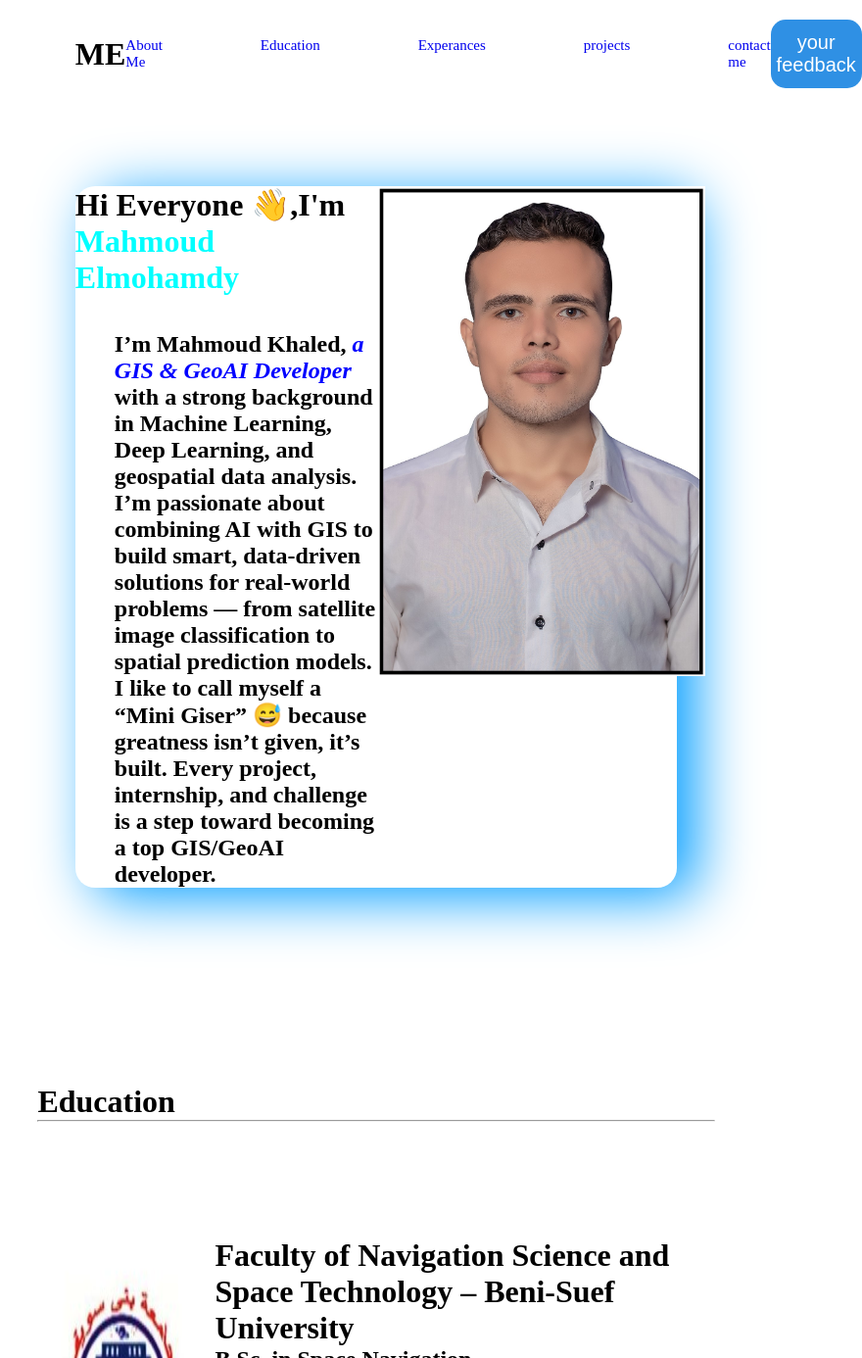
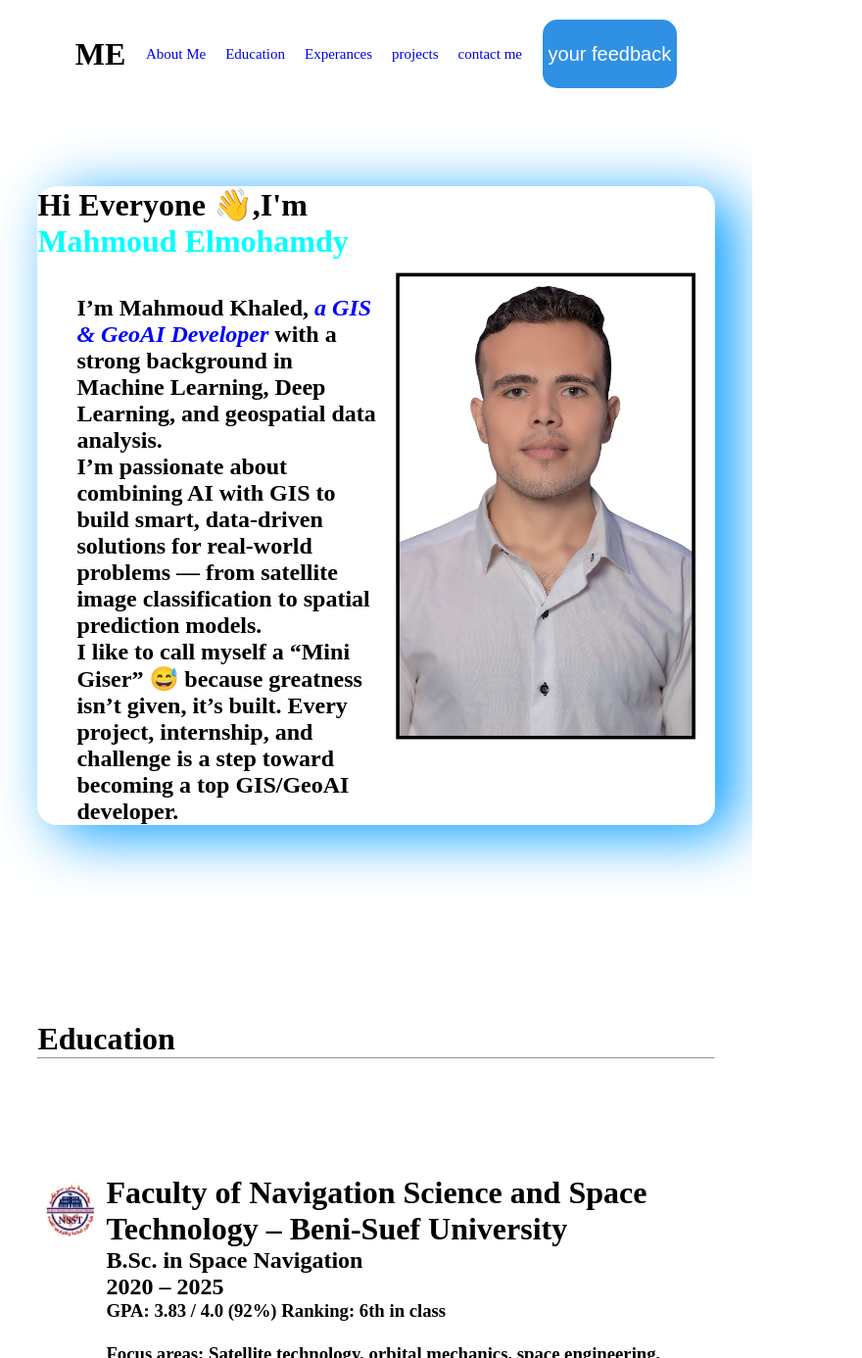
Before and after one commit to Mahmoudkhaled17/profile, a plain HTML site: page index.html in a window 768 px wide. Shown: the top 1386 px of the page at 98% size, 880 px wide, since content can reach past the window. Drawn offline with Linux system fonts and the light colour scheme; a web font is replaced by a local one.

Commit message:
Add files via upload

```diff
--- a/css.css
+++ b/css.css
@@ -11,6 +11,7 @@ display: flex;
 align-items: center;
 justify-content: space-between;
 margin-bottom: 20px;
+gap: 50px;
 
 >.hash{
         flex-grow: 1;
@@ -166,4 +167,43 @@ main .contact-me .all{
     }
     }
 
+@media screen and (min-width: 400px) and (max-width: 850px) {
+    header{
+        gap: 10px;
+        width: 80%;
+        >.hash{
+            gap: 20px;
+        }
+    }
+    main .about-me{
+        width: 90%;
+        >.im {
+            display: flex;
+            align-items: center;
+        }
+        >.im img{
+            width: 90%;
+            height:480px;
+            margin-left: auto;
+            margin-right: auto;
+        }
+
+    }
+
+    .Education{
+        >div img{
+            width: 70px;
+            height: 70px;
+        }
+
+    }
+
+    main .Experances {
+        >div img{
+            width: 70px;
+            height: 70px;
+        }
+    }
+
+
 }
```
